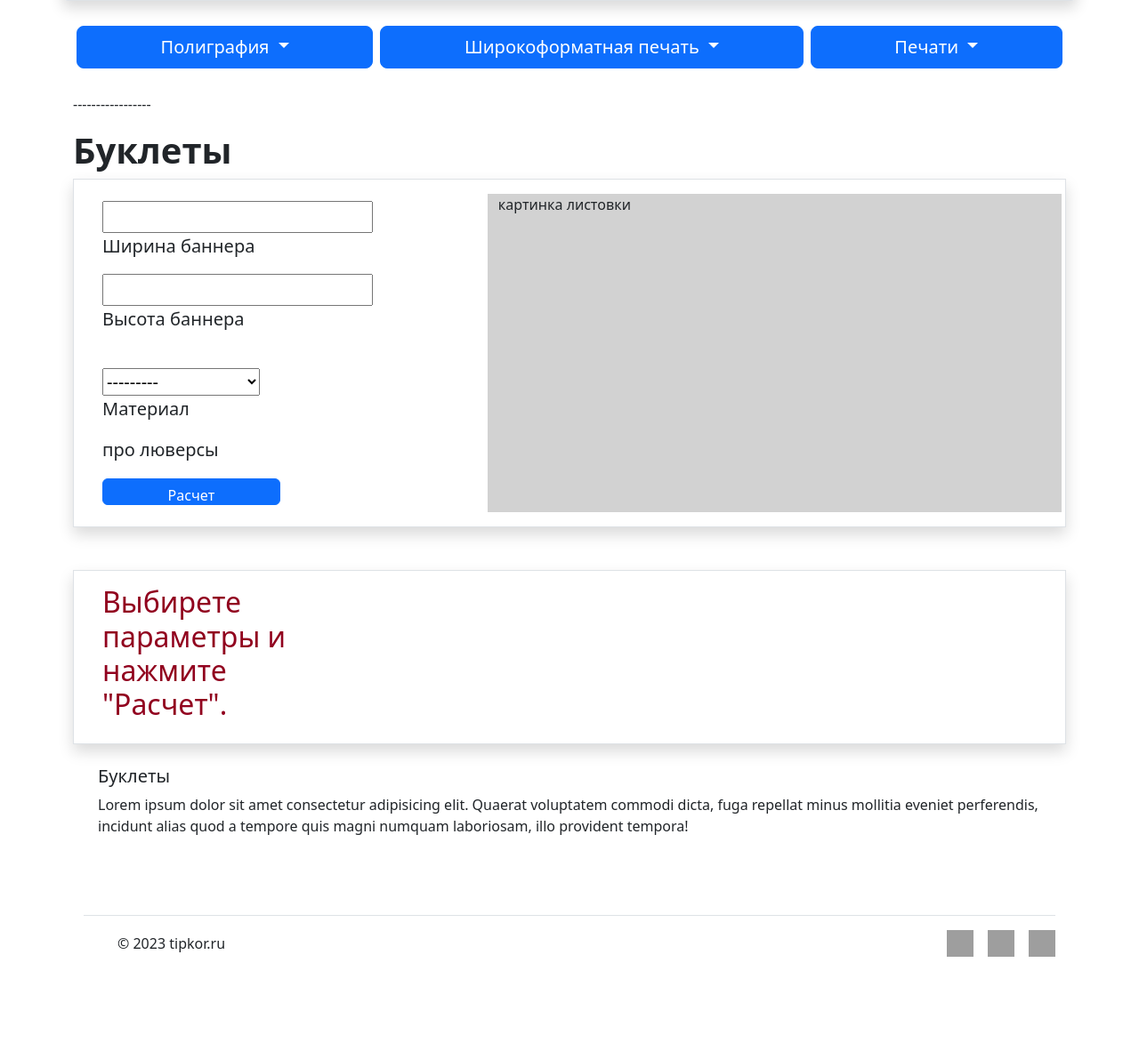
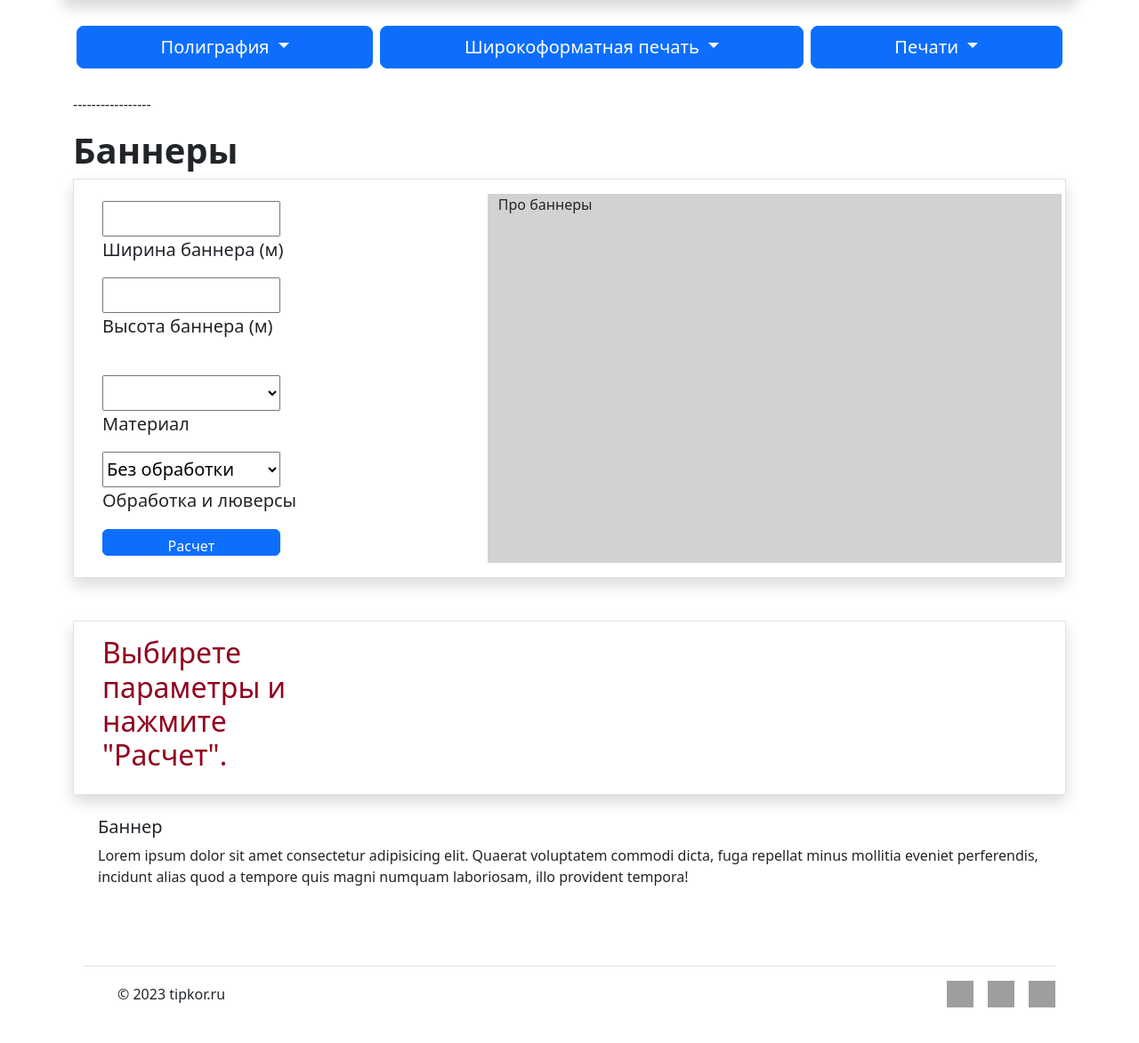
Before and after one commit to Klaus8k/tipkor_site, a Django app: page /wide/banner/ in a window 1280 px wide. Shown: the part 185-1358 px from the top of the page at 89% size. Before the commit the page ends 1261 px from the top, so only its background shows below. Run offline with Django 4.2, Linux system fonts and the light colour scheme; tables that the repository leaves empty hold one stand-in row (values such as "Sample post"); lists and menus that the app fills with data are empty; some libraries are stand-ins or nearby versions; grey boxes are pictures that could not be loaded.

Commit message:
must will get post_obr from model

```diff
--- a/tipkor/wide/forms.py
+++ b/tipkor/wide/forms.py
@@ -9,22 +9,20 @@ from .models import Material, Wide
 
 
 class Banner_Form(ModelForm):
+    MATERIAL = 'Баннер'
 
     class Meta:
         model = Wide
-        fields = ['wide_size', 'heigth_size', 'material_print']
-
-        # fields = ['format_p', 'paper', 'pressrun', 'duplex' ]
+        fields = ['wide_size', 'heigth_size', 'post_obr']
 
 
-    # def __init__(self, *args, **kwargs):
-    #     super().__init__(*args, **kwargs)
-    #     self.fields['format_p'] = forms.ModelChoiceField(
-    #                             queryset=Formats.objects.filter(format_p=self.FORMAT),
-    #                             empty_label=None
-    #                             )
-    #     self.fields['paper'] = forms.ChoiceField(initial='300', choices=PAPER_CHOICE)
-    #     self.fields['pressrun'] = forms.ChoiceField(initial=1000, choices=PRESSRUN_OFFSET)
+    def __init__(self, *args, **kwargs):
+        super().__init__(*args, **kwargs)
+        self.fields['material_print'] = forms.ModelChoiceField(
+                                queryset=Material.objects.filter(material=self.MATERIAL),
+                                empty_label=None
+                                )
+        self.fields['post_obr'] = forms.ChoiceField(initial='0', choices=POST_OBR)
 
 
 # Сделать форму с выбором форматов, дуплекс, тираж. Форматы из модели должны браться
--- a/tipkor/wide/models.py
+++ b/tipkor/wide/models.py
@@ -16,7 +16,7 @@ class Material(models.Model):
     cost_per_m = models.IntegerField()
 
     def __str__(self):
-        return f'{self.material} - {self.cost_per_m} руб.'
+        return f'{self.material}'
 
 
 class Wide(models.Model):
@@ -34,10 +34,10 @@ class Wide(models.Model):
         x = float(form_data['wide_size'])
         y = float(form_data['heigth_size'])
         material = Material.objects.get(id=int(form_data['material_print']))
-
+        post_obr = form_data['post_obr']
         # get_or_create
         try:
-            result = Wide.objects.get(wide_size=x,heigth_size=y, material_print=material)
+            result = Wide.objects.get(wide_size=x,heigth_size=y, material_print=material, post_obr=post_obr)
             return result
         except ObjectDoesNotExist:
             # new_wide_object = Wide.objects.create(wide_size=x,heigth_size=y, material_print=material)
--- a/tipkor/wide/static/wide/css/wide.css
+++ b/tipkor/wide/static/wide/css/wide.css
@@ -7,7 +7,7 @@
     background-color: rgb(210, 210, 210);
 }
 
-#id_paper, #id_format_p, #id_duplex, #id_pressrun, #id_post_obr  {
+#id_wide_size, #id_heigth_size, #id_material_print, #id_post_obr  {
     height: 40px;
     width: 200px;
 }
--- a/tipkor/wide/templates/wide/banner.html
+++ b/tipkor/wide/templates/wide/banner.html
@@ -15,7 +15,7 @@
     <div class="card_text">
         <p>-----------------</p>
     </div>
-    <h1 class="title_text">Буклеты</h1>
+    <h1 class="title_text">Баннеры</h1>
 </div>
 
 <!-- Форма -->
@@ -27,22 +27,21 @@
                 <form class="form-control-lg " action="{% url 'wide:banner' %}" method="post">
                     {% csrf_token %}
                     <div class="row">
-                        <div class="col">{{ calc_form.wide_size }}<p>Ширина баннера</p>
+                        <div class="col" >{{ calc_form.wide_size }}<p>Ширина баннера (м)</p>
                         </div>
-                        <div class="col">{{ calc_form.heigth_size }}<p>Высота баннера</p>
+                        <div class="col">{{ calc_form.heigth_size }}<p>Высота баннера (м)</p>
                         </div>
                     </div>
 
+                    <!-- Выбор материала баннера -->
                     <div class="row pt-4">
                         <div class="col">{{ calc_form.material_print }}<p>Материал</p>
                         </div>
-                        <!-- <div class="col">{{ calc_form.pressrun }}<p>тираж(шт):</p> -->
-                        <!-- </div> -->
                     </div>
 
                     <div class="row">
                         <div class="col">
-                            <div class="col">{{ calc_form.post_obr }}<p>про люверсы</p>
+                            <div class="col">{{ calc_form.post_obr }}<p>Обработка и люверсы</p>
                             </div>
                             <button type="submit" class="calc_button btn btn-primary" name="calc_form">Расчет</button>
                             <!-- <button href="{% url 'poly:card' %}" class="reset_button btn btn-danger" value="Сброс">Сброс</button> -->
@@ -52,7 +51,7 @@
             </div>
 
             <div class="card_img col">
-                картинка листовки
+                Про баннеры
             </div>
         </div>
         <!-- Результат -->
@@ -66,11 +65,9 @@
             <div class="col col-xl-3">
                 {% if result.id %}
                 <h3>Стоимость: {{ result.cost|default:"Сделайте расчет" }} руб.</h3>
-                <h5>Формат: {{ result.format_p }}</h5>
-                <h5>Материал: {{ result.paper }} г/м</h5>
-                <h5>Двухсторонняя печать: {{ result.duplex|yesno:"Да,Нет" }}</h5>
-                <h5>Типо буклета: {{ result.post_obr }}</h5>
-                <h5>Тираж: {{ result.pressrun }} штук.</h5>
+                <h5>Размер: {{ result.wide_size }}х{{ result.heigth_size }}</h5>
+                <h5>Материал: {{ result.material_print }}</h5>
+                <h5>Обработка: {{ result.post_obr }}</h5>
             </div>
             <div class="col">
                 <h3 style="color: rgb(1, 58, 124);">Готовность: {{ ready_date|date:"d.m.Y" }}</h3>
@@ -97,7 +94,7 @@
     <div class="bottom_text pt-4"></div>
     <div class="row px-3">
         <div class="col">
-            <h5>Буклеты</h5>
+            <h5>Баннер</h5>
             <p>
                 Lorem ipsum dolor sit amet consectetur adipisicing elit. Quaerat voluptatem commodi dicta, fuga repellat
                 minus
--- a/tipkor/wide/views.py
+++ b/tipkor/wide/views.py
@@ -15,7 +15,7 @@ logger.add('wide_view_log.txt')
 
 # Делаем 3 отдельными классами пока
 
-class PolyMeta(TemplateView, FormMixin):
+class WideMeta(TemplateView, FormMixin):
     form_class = None
     template_name = ''
     model_class = None
@@ -49,16 +49,16 @@ class PolyMeta(TemplateView, FormMixin):
         abstract = True
 
 
-class BannerView(PolyMeta):
+class BannerView(WideMeta):
     form_class = Banner_Form
     template_name = 'banner.html'
     # default_calc = {'paper': '300', 'format_p': '1', 'duplex': 'True', 'pressrun': '1000'}
 
-class StickerView(PolyMeta):
+class StickerView(WideMeta):
     form_class = Sticker_Form
     template_name = 'sticker.html'
 
-class TableView(PolyMeta):
+class TableView(WideMeta):
     form_class = Table_Form
     template_name = 'table.html'
 
```
Also changed, not shown: tipkor/wide_view_log.txt (+9 -0 lines).
